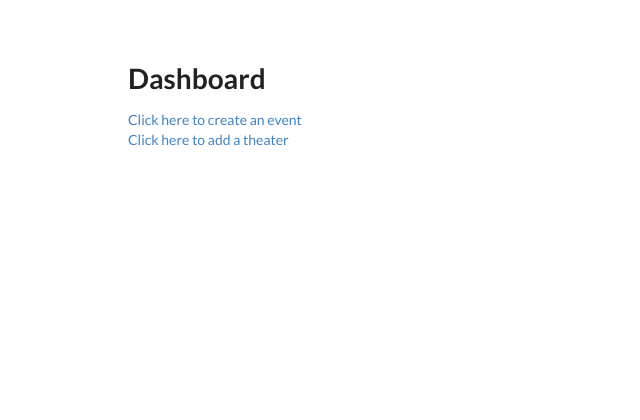
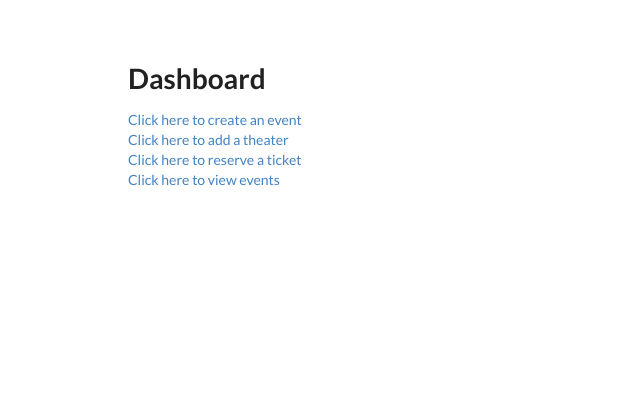
Before and after one commit to edrichhans/CS165, a PHP site: page /dashboard.php in a window 1280 px wide. Shown: the top 420 px of the page, without its empty margins (0-640 px from the left). Run offline with PHP 8.4, Linux system fonts and the light colour scheme; the visitor is signed in with stand-in values (Sample User, id 1); some libraries are stand-ins or nearby versions.

Commit message:
added view events

```diff
--- a/dashboard.php
+++ b/dashboard.php
@@ -30,5 +30,9 @@
     <br/>
     <a href="addtheater.php"> Click here to add a theater</a>
     <br/>
+    <a href="reserveticket.php"> Click here to reserve a ticket</a>
+    <br/>
+    <a href="viewevents.php"> Click here to view events </a>
+    <br/>
   </body>
 </html>
```
